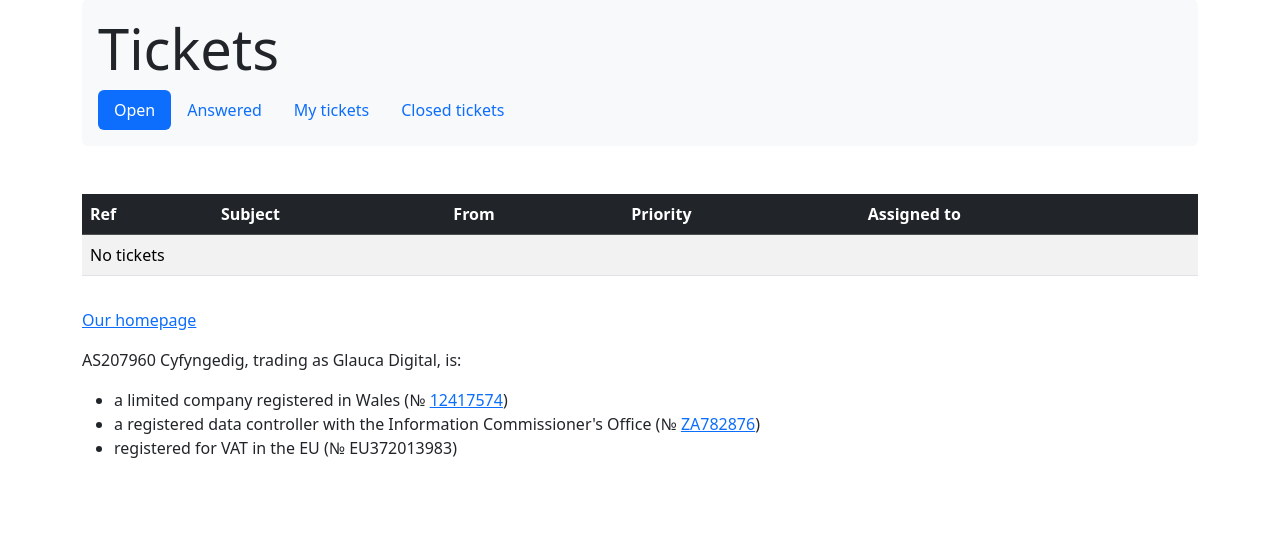
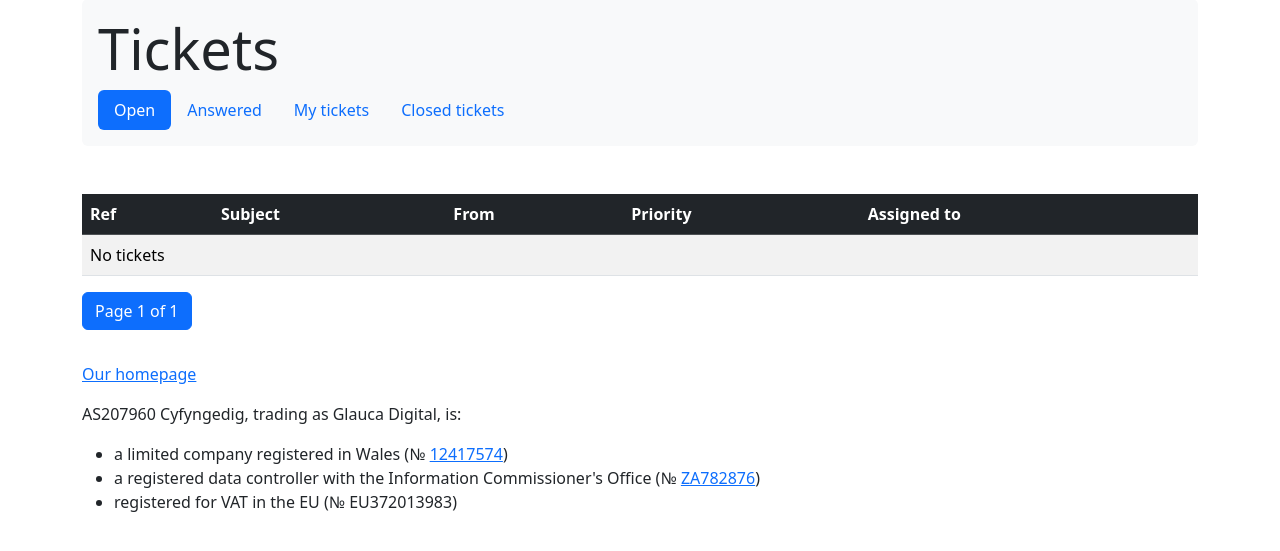
Before and after one commit to AS207960/support, a Django app: page /agent/tickets/ in a window 1280 px wide. Shown: the part 150-701 px from the top of the page. Run offline with Django 3.2, Linux system fonts and the light colour scheme; the visitor is signed in with stand-in values (Sample User, id 1); data that the repository does not hold is empty; parts of the project's set-up code (start-up, migrations or seed data) failed here and were passed over; some libraries are stand-ins or nearby versions.

Commit message:
add pagination

```diff
--- a/requirements.txt
+++ b/requirements.txt
@@ -16,5 +16,5 @@ html2text
 lxml
 talon
 celery
-pycrypto
+cryptography
 beautifulsoup4
--- a/support/templates/support/admin/tickets.html
+++ b/support/templates/support/admin/tickets.html
@@ -69,5 +69,20 @@
                 </tbody>
             </table>
         </div>
+        <nav>
+            <ul class="pagination">
+                {% if tickets.has_previous %}
+                    <li class="page-item"><a class="page-link" href="?page=1">&laquo; first</a></li>
+                    <li class="page-item"><a class="page-link" href="?page={{ tickets.previous_page_number }}">Previous</a></li>
+                {% endif %}
+                <li class="page-item active">
+                    <a class="page-link" href="#">Page {{ tickets.number }} of {{ tickets.paginator.num_pages }}</a>
+                </li>
+                {% if page_obj.has_next %}
+                    <li class="page-item"><a class="page-link" href="?page={{ page_obj.next_page_number }}">Next</a></li>
+                    <li class="page-item"><a class="page-link" href="?page={{ page_obj.paginator.num_pages }}">Last &raquo;</a></li>
+                {% endif %}
+            </ul>
+        </nav>
     </div>
 {% endblock %}
--- a/support/views/admin.py
+++ b/support/views/admin.py
@@ -1,6 +1,7 @@
 from django.shortcuts import render, get_object_or_404, redirect
 from .. import forms, models, tasks
 from django.db.models import OuterRef, Subquery, Q
+from django.core.paginator import Paginator
 from django.contrib.auth.decorators import permission_required, login_required
 
 
@@ -12,8 +13,13 @@ def open_tickets(request):
     tickets = models.Ticket.objects.annotate(newest_message_type=Subquery(newest_message.values('type')[:1]))\
         .filter(newest_message_type=models.TicketMessage.TYPE_CUSTOMER)\
         .filter(state=models.Ticket.STATE_OPEN)
+    tickets = Paginator(tickets, 10)
+
+    page_number = request.GET.get('page')
+    page_obj = tickets.get_page(page_number)
+
     return render(request, "support/admin/tickets.html", {
-        "tickets": tickets,
+        "tickets": page_obj,
         "tickets_type": "open"
     })
 
@@ -26,8 +32,14 @@ def answered_tickets(request):
     tickets = models.Ticket.objects.annotate(newest_message_type=Subquery(newest_message.values('type')[:1]))\
         .filter(~Q(newest_message_type=models.TicketMessage.TYPE_CUSTOMER))\
         .filter(state=models.Ticket.STATE_OPEN)
+
+    tickets = Paginator(tickets, 10)
+
+    page_number = request.GET.get('page')
+    page_obj = tickets.get_page(page_number)
+
     return render(request, "support/admin/tickets.html", {
-        "tickets": tickets,
+        "tickets": page_obj,
         "tickets_type": "answered"
     })
 
@@ -36,8 +48,14 @@ def answered_tickets(request):
 @permission_required('support.view_ticket', raise_exception=True)
 def own_tickets(request):
     tickets = models.Ticket.objects.filter(assigned_to=request.user)
+
+    tickets = Paginator(tickets, 10)
+
+    page_number = request.GET.get('page')
+    page_obj = tickets.get_page(page_number)
+
     return render(request, "support/admin/tickets.html", {
-        "tickets": tickets,
+        "tickets": page_obj,
         "tickets_type": "own"
     })
 
@@ -46,8 +64,14 @@ def own_tickets(request):
 @permission_required('support.view_ticket', raise_exception=True)
 def closed_tickets(request):
     tickets = models.Ticket.objects.filter(state=models.Ticket.STATE_CLOSED)
+
+    tickets = Paginator(tickets, 10)
+
+    page_number = request.GET.get('page')
+    page_obj = tickets.get_page(page_number)
+
     return render(request, "support/admin/tickets.html", {
-        "tickets": tickets,
+        "tickets": page_obj,
         "tickets_type": "closed"
     })
 
```
Also changed, not shown: support/templates/support/tickets.html (+15 -0 lines), support/views/views.py (+7 -1 lines), support/views/webhooks.py (+12 -10 lines).
